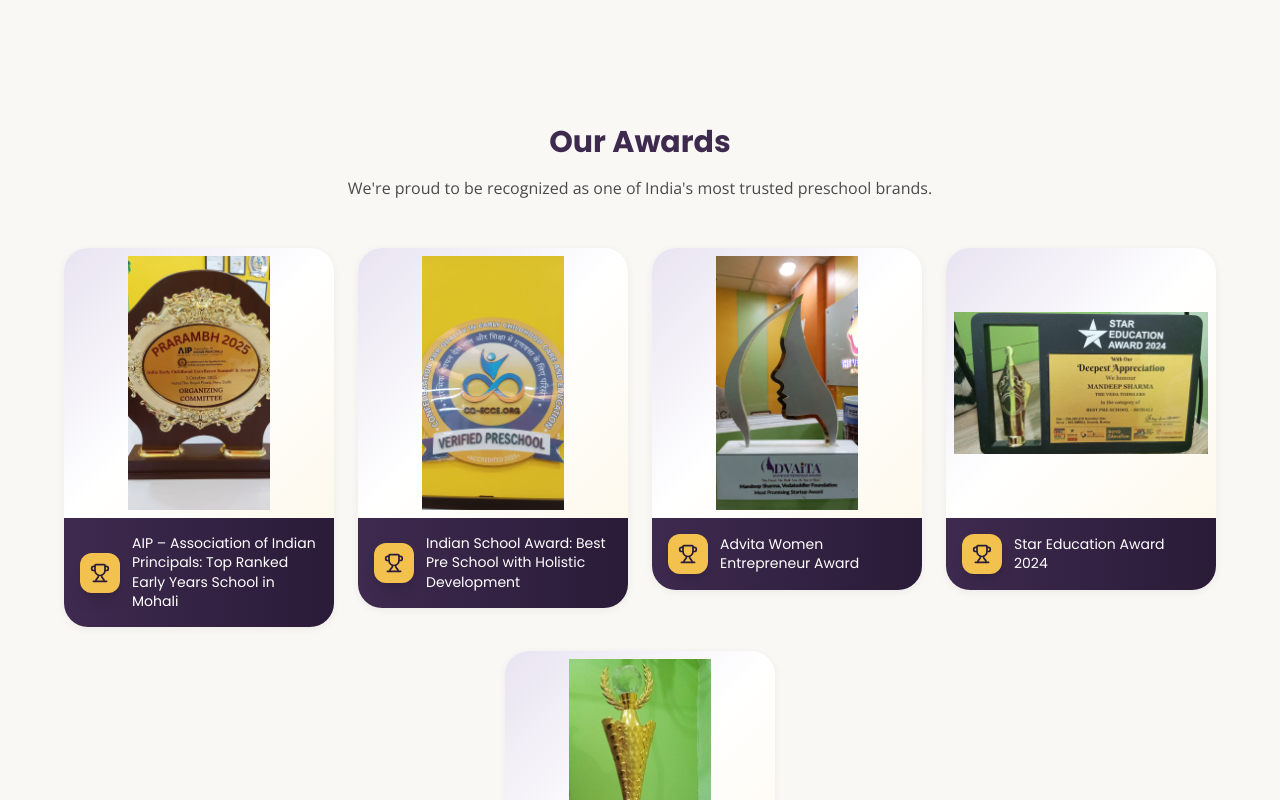
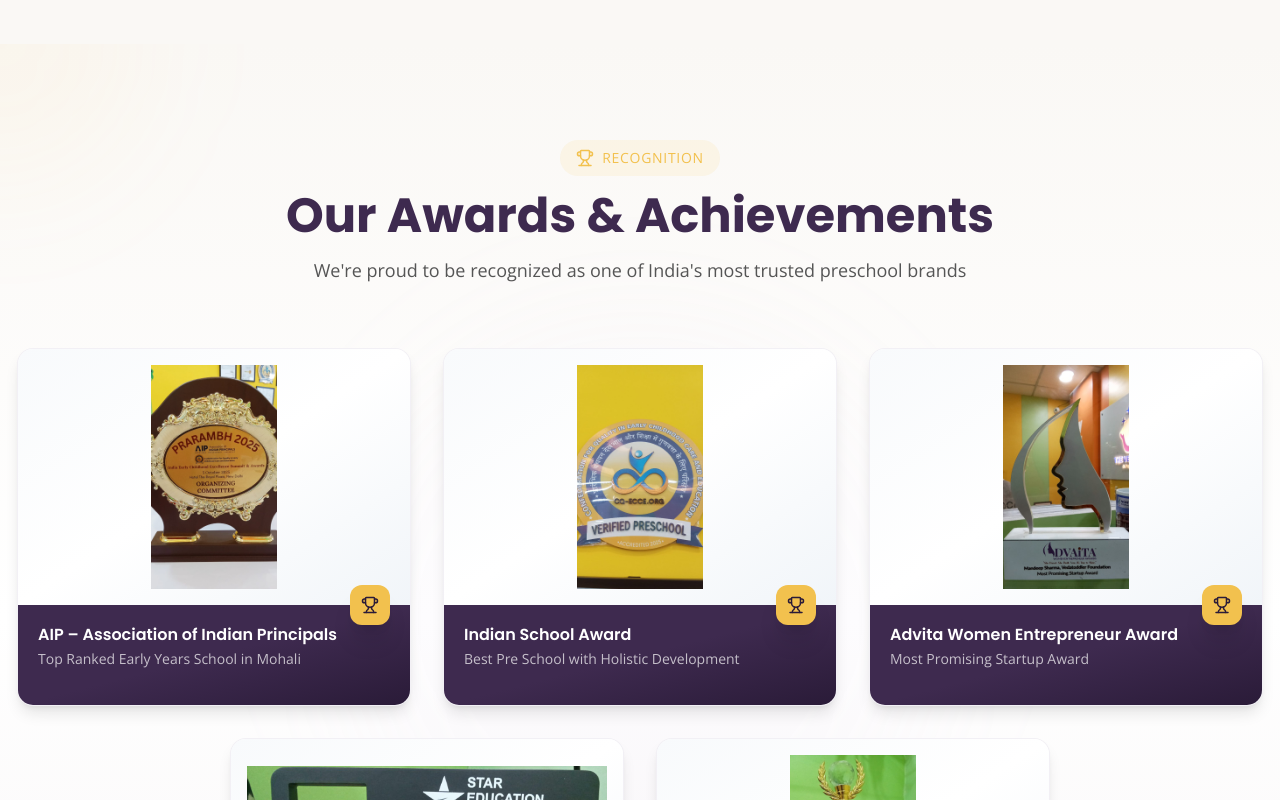
Before and after one commit to thevedatoddlers09/toddlers, a Next.js app: page /about in a window 1280 px wide. Shown: the part 2660-3460 px from the top of the page. Built offline with nearby package versions, Linux system fonts and the light colour scheme.

Commit message:
feat: add About Us page with philosophy, core values, timeline, and leadership team sections.

```diff
--- a/app/about/page.js
+++ b/app/about/page.js
@@ -161,46 +161,66 @@
                 </div>
             </section>
 
-            {/* Section E: Awards & Recognition - Redesigned */}
-            <section className="py-20 px-4 bg-veda-background-soft relative overflow-hidden">
-                <div className="max-w-6xl mx-auto relative z-10">
-                    <div className="text-center mb-12">
-                        <h2 className="font-poppins text-3xl font-bold mb-4 text-veda-text-heading">
-                            Our Awards
+            {/* Section E: Awards & Recognition - Premium Redesigned */}
+            <section className="py-24 px-4 bg-gradient-to-b from-veda-background-soft via-white to-veda-secondary-light/20 relative overflow-hidden">
+                {/* Decorative Background Elements */}
+                <div className="absolute top-0 left-0 w-72 h-72 bg-veda-accent/5 rounded-full blur-3xl -translate-x-1/2 -translate-y-1/2"></div>
+                <div className="absolute bottom-0 right-0 w-96 h-96 bg-veda-primary/5 rounded-full blur-3xl translate-x-1/2 translate-y-1/2"></div>
+                <div className="absolute top-1/2 left-1/2 w-[600px] h-[600px] bg-veda-secondary/5 rounded-full blur-3xl -translate-x-1/2 -translate-y-1/2"></div>
+
+                <div className="max-w-7xl mx-auto relative z-10">
+                    {/* Section Header */}
+                    <div className="text-center mb-16">
+                        <div className="inline-flex items-center gap-2 bg-veda-accent/10 px-4 py-2 rounded-full mb-4">
+                            <Trophy size={18} className="text-veda-accent" />
+                            <span className="text-veda-accent font-medium text-sm uppercase tracking-wider">Recognition</span>
+                        </div>
+                        <h2 className="font-poppins text-4xl md:text-5xl font-bold mb-4 text-veda-text-heading">
+                            Our Awards & Achievements
                         </h2>
-                        <p className="text-veda-text-DEFAULT max-w-2xl mx-auto">
-                            We're proud to be recognized as one of India's most trusted preschool brands.
+                        <p className="text-veda-text-muted max-w-2xl mx-auto text-lg">
+                            We're proud to be recognized as one of India's most trusted preschool brands
                         </p>
                     </div>
 
-                    <div className="flex flex-wrap justify-center gap-6">
+                    {/* Awards Grid */}
+                    <div className="flex flex-wrap justify-center gap-6 lg:gap-8">
                         {[
-                            { text: 'AIP – Association of Indian Principals: Top Ranked Early Years School in Mohali', image: '/images/aip-award.jpg' },
-                            { text: 'Indian School Award: Best Pre School with Holistic Development', image: '/images/indian-school-award.jpg' },
-                            { text: 'Advita Women Entrepreneur Award', image: '/images/advita-award.jpg' },
-                            { text: 'Star Education Award 2024', image: '/images/star-education-award.jpg' },
-                            { text: 'Visionary Leader Award', image: '/images/visionary-leader-award.jpg' }
+                            { text: 'AIP – Association of Indian Principals', subtitle: 'Top Ranked Early Years School in Mohali', image: '/images/aip-award.jpg' },
+                            { text: 'Indian School Award', subtitle: 'Best Pre School with Holistic Development', image: '/images/indian-school-award.jpg' },
+                            { text: 'Advita Women Entrepreneur Award', subtitle: 'Most Promising Startup Award', image: '/images/advita-award.jpg' },
+                            { text: 'Star Education Award 2024', subtitle: 'Best Pre-School - Mohali', image: '/images/star-education-award.jpg' },
+                            { text: 'Visionary Leader Award', subtitle: 'Tricity Women Entrepreneurs', image: '/images/visionary-leader-award.jpg' }
                         ].map((award, idx) => (
-                            <div key={idx} className="w-[calc(50%-12px)] md:w-[calc(25%-18px)] group">
-                                <div className="relative bg-white rounded-3xl overflow-hidden shadow-soft hover:shadow-softer transition-all duration-300 hover:-translate-y-2">
+                            <div
+                                key={idx}
+                                className="w-full sm:w-[calc(50%-12px)] lg:w-[calc(33.333%-22px)] group"
+                            >
+                                <div className="relative bg-white rounded-2xl overflow-hidden shadow-lg hover:shadow-2xl transition-all duration-500 hover:-translate-y-3 h-full border border-veda-border/50">
                                     {/* Image Container */}
-                                    <div className="relative aspect-square overflow-hidden bg-gradient-to-br from-veda-secondary-light via-white to-veda-accent/10">
+                                    <div className="relative h-56 sm:h-64 overflow-hidden bg-gradient-to-br from-slate-50 via-white to-slate-100">
                                         <img
                                             src={award.image}
                                             alt={award.text}
-                                            className="w-full h-full object-contain p-2 group-hover:scale-105 transition-transform duration-500"
+                                            className="w-full h-full object-contain p-4 group-hover:scale-105 transition-transform duration-700"
                                         />
+                                        {/* Subtle overlay on hover */}
+                                        <div className="absolute inset-0 bg-gradient-to-t from-veda-primary/10 via-transparent to-transparent opacity-0 group-hover:opacity-100 transition-opacity duration-500"></div>
                                     </div>
-                                    {/* Text Label */}
-                                    <div className="p-4 bg-gradient-to-r from-veda-primary to-veda-primary-dark">
-                                        <div className="flex items-center gap-3">
-                                            <div className="w-10 h-10 bg-veda-accent rounded-xl flex items-center justify-center shadow-lg flex-shrink-0">
-                                                <Trophy size={20} className="text-veda-primary-dark" />
-                                            </div>
-                                            <p className="text-white font-poppins font-medium text-sm leading-snug">
-                                                {award.text}
-                                            </p>
+
+                                    {/* Content Section */}
+                                    <div className="p-5 bg-gradient-to-br from-veda-primary via-veda-primary to-veda-primary-dark relative min-h-[100px]">
+                                        {/* Trophy Badge */}
+                                        <div className="absolute -top-5 right-5 w-10 h-10 bg-veda-accent rounded-xl flex items-center justify-center shadow-xl">
+                                            <Trophy size={18} className="text-veda-primary-dark" />
                                         </div>
+
+                                        <h3 className="text-white font-poppins font-semibold text-base leading-tight mb-1 pr-8">
+                                            {award.text}
+                                        </h3>
+                                        <p className="text-white/70 text-sm font-light">
+                                            {award.subtitle}
+                                        </p>
                                     </div>
                                 </div>
                             </div>
```
